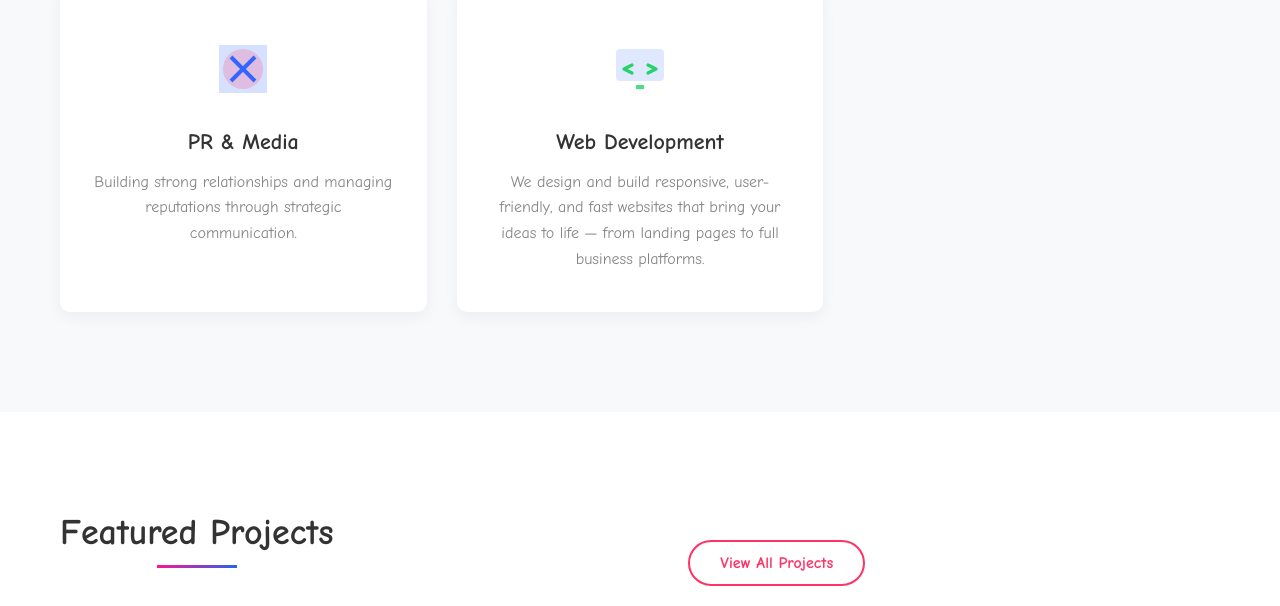
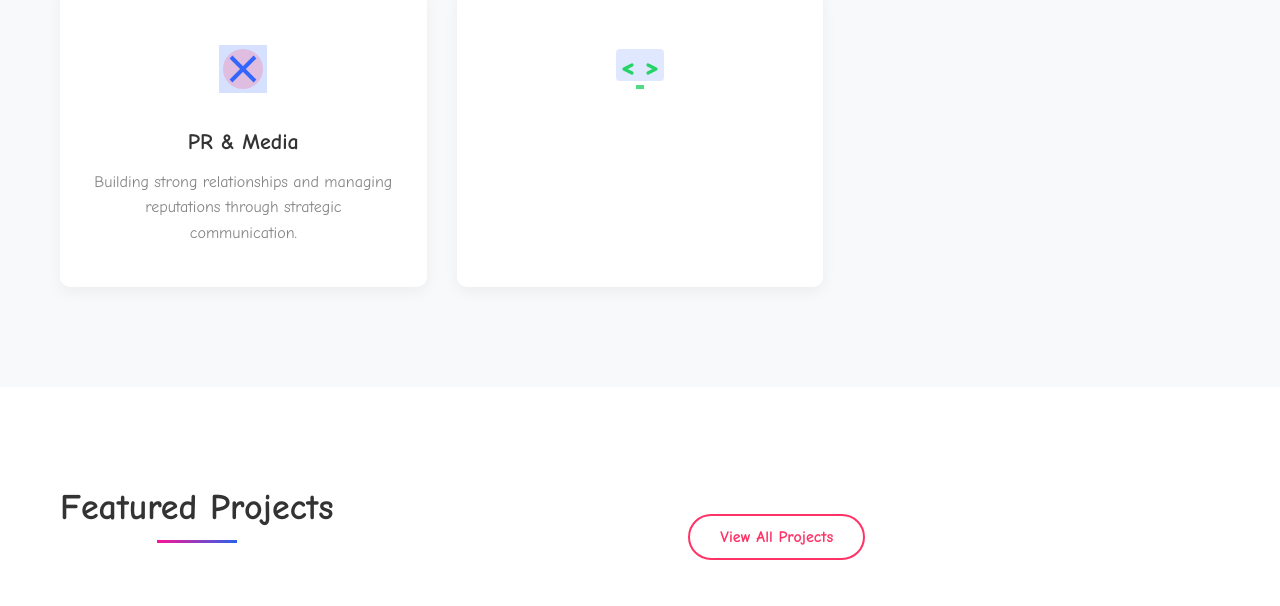
Before and after one commit to spencemiles/Istazz-Media, a plain HTML site: page index.html in a window 1280 px wide. Shown: the part 1340-1946 px from the top of the page. Drawn offline with nearby package versions, Linux system fonts and the light colour scheme.

Commit message:
Update index.html

```diff
--- a/index.html
+++ b/index.html
@@ -1221,10 +1221,8 @@
                             <rect x="45" y="70" width="10" height="5" fill="#25D366" opacity="0.8"/>
                         </svg>
                     </div>
-                    <h3 class="service-title">Web Development</h3>
-                    <p class="service-description">
-                        We design and build responsive, user-friendly, and fast websites that bring your ideas to life — from landing pages to full business platforms.
-                    </p>
+
+
                 </div>
 
                 </div>
```
